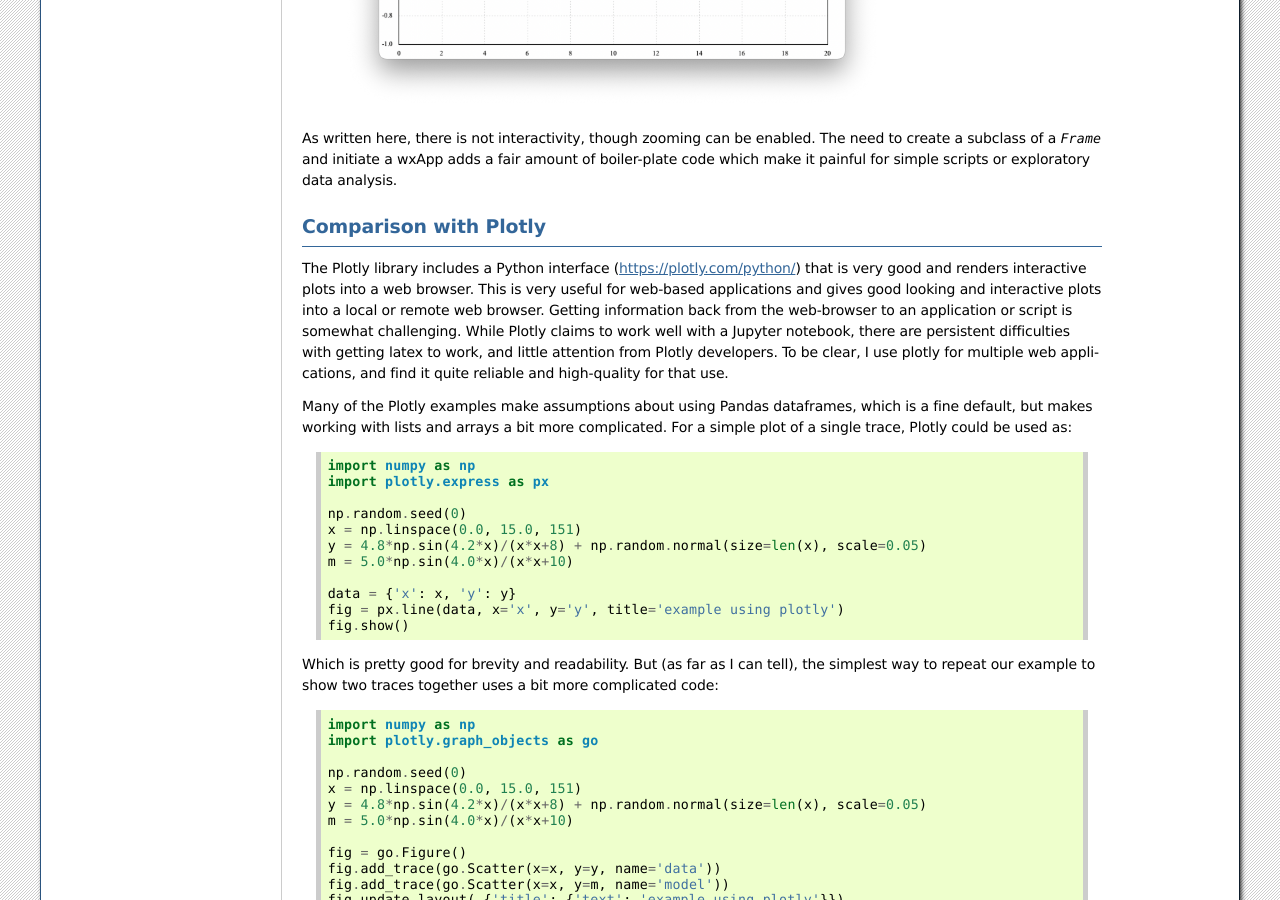
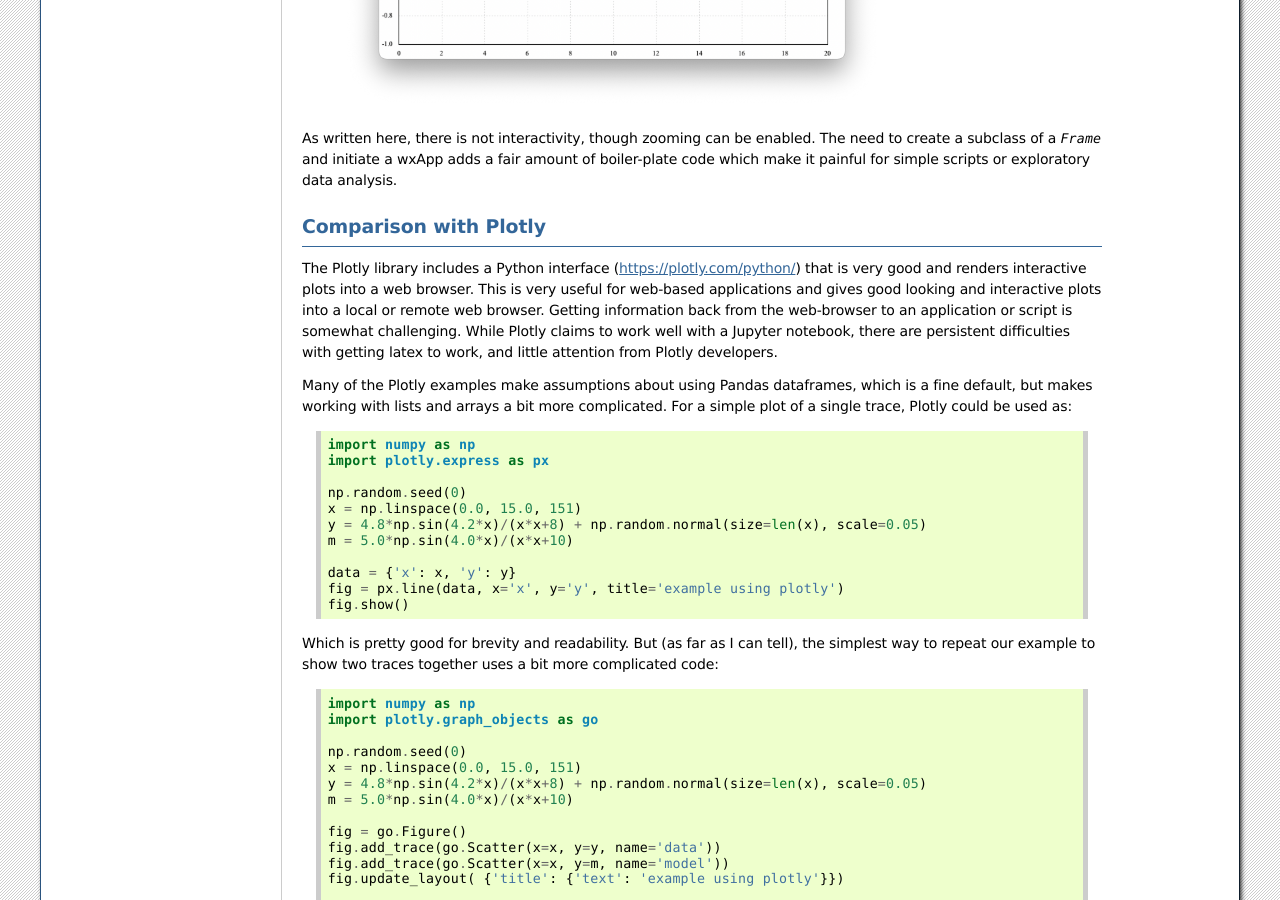
Before and after one commit to newville/wxmplot, a Sphinx documentation site: the page built from doc/comparisons.rst, in a window 1280 px wide and 900 px high, scrolled down 3501 px. Built offline with Sphinx 7.4.7, drawn with Linux system fonts in a browser that asks for light colours; the version number could not be read and is left out.

Commit message:
doc tweaks

```diff
--- a/doc/comparisons.rst
+++ b/doc/comparisons.rst
@@ -187,7 +187,6 @@
 boiler-plate code which make it painful for simple scripts or exploratory data
 analysis.
 
-
 Comparison with Plotly
 ===============================
 
@@ -195,13 +194,11 @@
 (https://plotly.com/python/) that is very good and renders interactive
 plots into a web browser.  This is very useful for web-based
 applications and gives good looking and interactive plots into a local
-or remote web browser.  Getting information back from the web-browser
+or remote web browser. Getting information back from the web-browser
 to an application or script is somewhat challenging.  While Plotly
 claims to work well with a Jupyter notebook, there are persistent
 difficulties with getting latex to work, and little attention from
-Plotly developers.  To be clear, I use plotly for multiple web
-applications, and find it quite reliable and high-quality for that
-use.
+Plotly developers.
 
 Many of the Plotly examples make assumptions about using Pandas dataframes,
 which is a fine default, but makes working with lists and arrays a bit more
```
